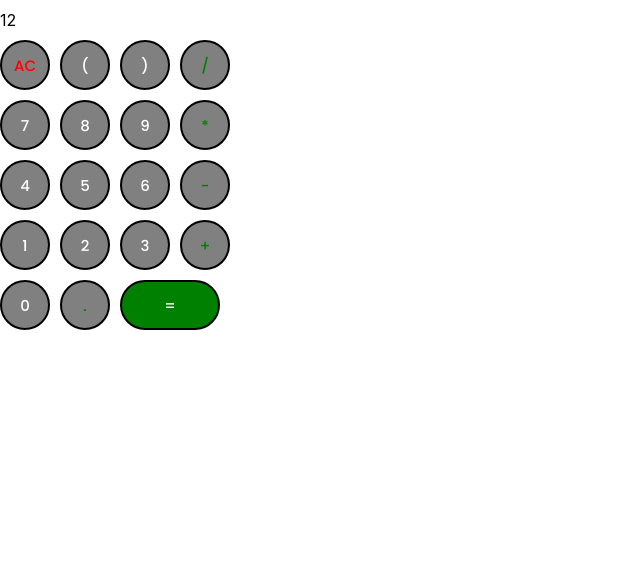
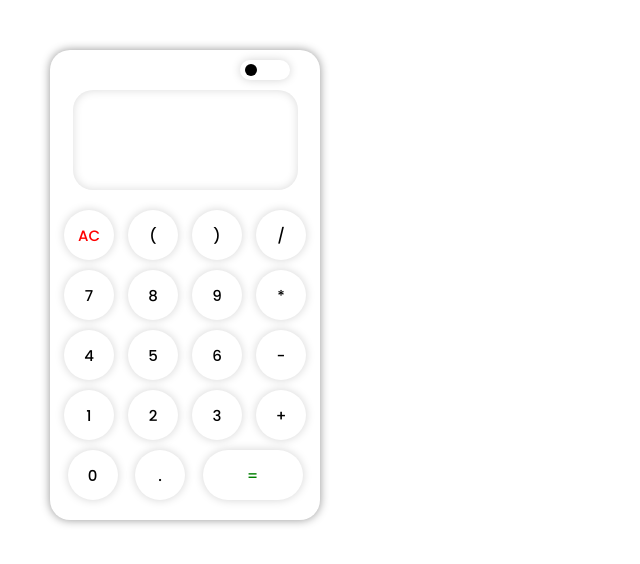
Before and after one commit to VitorVitima/ReactPratica, a React (Create React App) app: page / in a window 1280 px wide. Shown: the top 564 px of the page, without its empty margins (0-640 px from the left). Built offline with nearby package versions, Linux system fonts and the light colour scheme.

Commit message:
adorei o resultado
Minha calculadora com react está bonita e funcionando

```diff
--- a/src/pratica/calculadora/Buttons.js
+++ b/src/pratica/calculadora/Buttons.js
@@ -1,7 +1,7 @@
 import React from 'react';
 function AllButtons(props){
     const acClear = () => {
-        props.setS(0);
+        props.setS('');
     }
     const concatenar = e => {
         if(e.target.getAttribute('class') == null){
@@ -19,8 +19,8 @@ function AllButtons(props){
     return(
         <>
             <input id='ac' onClick={()=>acClear()} type='button' value='AC'/>
-            <input onClick={(e)=>concatenar(e)} type='button' value='('/>
-            <input onClick={(e)=>concatenar(e)} type='button' value=')'/>
+            <input onClick={(e)=>concatenar(e)} type='button' value='(' className='col'/>
+            <input onClick={(e)=>concatenar(e)} type='button' value=')' className='col'/>
             <input onClick={(e)=>concatenar(e)} type='button' value='/' className='operador' />
             <input onClick={(e)=>concatenar(e)} type='button' value='7'/>
             <input onClick={(e)=>concatenar(e)} type='button' value='8'/>
--- a/src/pratica/calculadora/Calc.js
+++ b/src/pratica/calculadora/Calc.js
@@ -2,15 +2,22 @@ import React, {useState} from 'react';
 import Res from './Register.js';
 import Button from './Buttons.js';
 import './style/calcStyle.css';
+import TrocaCor from './trocaCor.js';
 function Calculadora (){
-    const [register, setRegister] = useState('12');
+    const [register, setRegister] = useState('');
     const [validador, setVal] = useState(false);
+    const [colors, setColors] = useState({
+        all: 'calcTag',
+        resultado: 'resultadoDiv',
+        buttons: 'buttonsDiv'
+    });
     return(
-        <div id='calcTag'>
-            <div id='resultadoDiv'>
+        <div id={colors.all}>
+            <TrocaCor colors={colors} setColors={setColors} ></TrocaCor>
+            <div id={colors.resultado}>
                 <Res num={register}></Res>
             </div>
-            <div id='buttonsDiv'>
+            <div id={colors.buttons}>
                 <Button setS={setRegister} s={register} val={validador} setVal={setVal}></Button>
             </div>
         </div>
--- a/src/pratica/calculadora/style/calcStyle.css
+++ b/src/pratica/calculadora/style/calcStyle.css
@@ -1,30 +1,103 @@
 @import url('https://fonts.googleapis.com/css2?family=Poppins:wght@100;300;500&display=swap');
+:root{
+    --color1: #07457c;
+    --color2: #024059;
+    --color3: #BF6415;
+    --color4: #cba9f8;
+    --color5: #9c109c;
+    --shadow: #0000006b;
+    --shadowButtons: #0000002c;
+}
 div#calcTag{
-    width: 500px;
-    height: 500px;
+    width: 250px;
+    height: 450px;
     display: flex;
     flex-direction: column;
+    align-items: center;
+
+    background-color: white;
+    padding: 10px;
+    border-radius: 20px;
+    box-shadow: 0px 0px 10px #0000006b;
+    margin: 50px 50px;
+    transition-duration: 0.3s;
 }
+div#calcTag2{
+    width: 250px;
+    height: 450px;
+    display: flex;
+    flex-direction: column;
+    align-items: center;
+
+    background-color: black;
+    padding: 10px;
+    border-radius: 20px;
+    box-shadow: 0px 0px 10px #0000006b;
+    margin: 50px 50px;
+    transition-duration: 0.3s;
+}
+
+/* Resultado */
+div#resultadoDiv{
+    box-sizing: border-box;
+    width: 225px;
+    height: 100px;
+    margin: 30px 0px 20px 0px;
+    padding: 0px 20px 0px 0px;
+
+    display: flex;
+    flex-direction: row-reverse;
+    align-items: center;
+
+    color: black;
+    font-size: 30px;
+
+    box-shadow: inset 0px 0px 10px #00000025;
+    border-radius: 20px;
+    transition-duration: 0.3s;
+}
+div#resultadoDiv2{
+    box-sizing: border-box;
+    width: 225px;
+    height: 100px;
+    margin: 30px 0px 20px 0px;
+    padding: 0px 20px 0px 0px;
+
+    display: flex;
+    flex-direction: row-reverse;
+    align-items: center;
+
+    color: white;
+    font-size: 30px;
+
+    box-shadow: inset 0px 0px 5px #ffffff70;
+    border-radius: 20px;
+    border: 1px solid #ffffff70;
+    transition-duration: 0.3s;
+}
+/* buttons */
 div#buttonsDiv{
     width: 250px;
     display: flex;
     flex-wrap: wrap;
     gap: 10px;
+    justify-content: space-evenly;
 }
+
+
 div#buttonsDiv input[type='button']{
-    background-color: gray;
+    background-color: white;
+    box-shadow: 0px 0px 10px var(--shadowButtons);
     padding: 10px;
     border-radius: 50%;
-    border: 2px solid black;
-    color: white;
+    border: none;
+    color: black;
     width: 50px;
     font-size: 15px;
     font-family: 'Poppins', sans-serif;
     height: 50px;
     cursor: pointer;
-}
-div#buttonsDiv input.operador{
-    color: green;
+    transition-duration: 0.3s;
 }
 div#buttonsDiv input[value='AC']{
     color: red;
@@ -32,5 +105,38 @@ div#buttonsDiv input[value='AC']{
 div#buttonsDiv input#iqual{
     border-radius: 50px;
     width: 100px;
-    background-color: green;
+    color: green;
 }
+
+/* buttons 2 */
+
+div#buttonsDiv2{
+    width: 250px;
+    display: flex;
+    flex-wrap: wrap;
+    gap: 10px;
+    justify-content: space-evenly;
+}
+div#buttonsDiv2 input[type='button']{
+    background-color: black;
+    box-shadow: 0px 0px 5px #fcfcfc5d;
+    padding: 10px;
+    border-radius: 50%;
+    border: none;
+    color: white;
+    width: 50px;
+    font-size: 15px;
+    font-family: 'Poppins', sans-serif;
+    height: 50px;
+    cursor: pointer;
+    border: 1px solid #ffffff5e;
+    transition-duration: 0.3s;
+}
+div#buttonsDiv2 input[value='AC']{
+    color: red;
+}
+div#buttonsDiv2 input#iqual{
+    border-radius: 50px;
+    width: 100px;
+    color: green;
+}
--- /dev/null
+++ b/src/pratica/calculadora/style/styleColorAll.css
@@ -0,0 +1,59 @@
+div#conteinerBoll{
+    width: 50px;
+    height: 20px;
+    border-radius: 10px;
+    box-sizing: border-box;
+    padding: 0px 0px 0px 5px;
+
+    background-color: white;
+    box-shadow: 0px 0px 10px #0000002c;
+
+    display: flex;
+    align-items: center;
+
+    position: absolute;
+    left: 240px;
+
+
+}
+div#conteinerBoll2{
+    width: 50px;
+    height: 20px;
+    border-radius: 10px;
+    box-sizing: border-box;
+    padding: 0px 5px 0px 5px;
+
+    background-color: black;
+    box-shadow: 0px 0px 10px #ffffff56;
+
+    display: flex;
+    align-items: center;
+
+    position: absolute;
+    left: 240px;
+}
+div#boll{
+    width: 12px;
+    height: 12px;
+    border-radius: 50%;
+
+    background-color: black;
+
+    cursor: pointer;
+
+    transition-duration: 0.3s;
+
+}
+div#boll2{
+    width: 12px;
+    height: 12px;
+    border-radius: 50%;
+
+    background-color: white;
+    margin: 0px 0px 0px calc(50px - 12px - 10px);
+
+    cursor: pointer;
+
+    transition-duration: 0.3s;
+
+}
--- /dev/null
+++ b/src/pratica/calculadora/trocaCor.js
@@ -0,0 +1,33 @@
+import './style/styleColorAll.css';
+
+function TrocaCor(props){
+    const buttonClick = (e) => {
+        if(e.target.getAttribute('id')=='boll'){
+            e.target.setAttribute('id', 'boll2');
+            e.target.parentNode.setAttribute('id', 'conteinerBoll2');
+        } else {
+            e.target.setAttribute('id', 'boll');
+            e.target.parentNode.setAttribute('id', 'conteinerBoll');
+        }
+        if(props.colors.all == 'calcTag'){
+            props.setColors({
+                all: 'calcTag2',
+                resultado: 'resultadoDiv2',
+                buttons: 'buttonsDiv2'
+            });
+        } else {
+            props.setColors({
+                all: 'calcTag',
+                resultado: 'resultadoDiv',
+                buttons: 'buttonsDiv'
+            });
+        }
+
+    }
+    return(
+        <div id="conteinerBoll">
+            <div id="boll" onClick={(e)=>buttonClick(e)} ></div>
+        </div>
+    )
+}
+export default TrocaCor;
```
